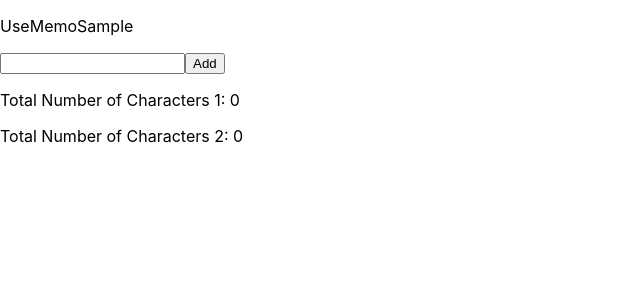
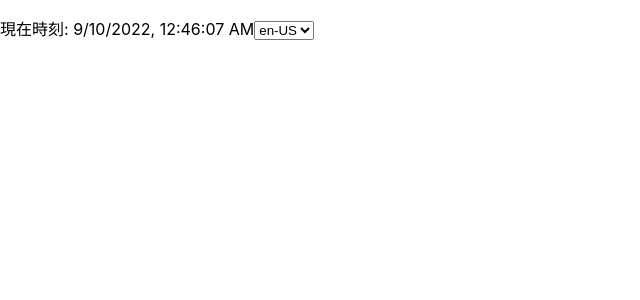
Before and after one commit to hibriiiiidge/practice__react-app, a React (Create React App) app in the folder react-app/: page / in a window 1280 px wide. Shown: the top 300 px of the page, without its empty margins (0-640 px from the left). Built offline with nearby package versions, Linux system fonts and the light colour scheme.

Commit message:
Add UseEffectSample

```diff
--- /dev/null
+++ b/react-app/src/components/UseEffectSample.tsx
@@ -0,0 +1,65 @@
+import React, { useState, useEffect } from "react"
+
+const UPDATE_CYCLE = 1000
+
+const KEY_LOCALE = 'KEY_LOCALE'
+
+enum Locale {
+  US = 'en-US',
+  JP = 'js-JP'
+}
+
+const getLocalFromString = (text: string) => {
+  switch (text) {
+    case Locale.US:
+      return Locale.US
+    case Locale.JP:
+      return Locale.JP
+    default:
+      return Locale.US
+  }
+}
+
+const Clock = () => {
+  const [timestamp, setTimestamp] = useState(new Date())
+  const [locale, setLocale] = useState(Locale.US)
+
+  useEffect(() => {
+    const timer = setInterval(() => {
+      setTimestamp(new Date())
+    }, UPDATE_CYCLE)
+
+    return () =>{
+      clearInterval(timer)
+    }
+  }, [])
+
+  useEffect(() => {
+    const savedLocale = localStorage.getItem(KEY_LOCALE)
+    if(savedLocale !== null) {
+      setLocale(getLocalFromString(savedLocale))
+    }
+  }, [])
+
+  useEffect(() => {
+    localStorage.setItem(KEY_LOCALE, locale)
+  }, [locale])
+
+  return (
+    <div>
+      <p>
+        <span id="current-time-label">現在時刻</span>
+        <span>: { timestamp.toLocaleString(locale) }</span>
+        <select
+          value={locale}
+          onChange={(e) => setLocale(getLocalFromString(e.target.value))}>
+          <option value="en-US">en-US</option>
+          <option value="ja-JP">ja-JP</option>
+        </select>
+      </p>
+    </div>
+  )
+}
+
+
+export default Clock
--- a/react-app/src/index.tsx
+++ b/react-app/src/index.tsx
@@ -11,7 +11,8 @@ import './index.css';
 // import MemoSample1 from './components/MemoSample1'
 // import MemoSample2 from './components/MemoSample2'
 // import UseCallbackSample from './components/UseCallbackSample'
-import UseMemoSample from './components/UseMemoSample'
+// import UseMemoSample from './components/UseMemoSample'
+import UseEffectSample from './components/UseEffectSample'
 import reportWebVitals from './reportWebVitals';
 
 const root = ReactDOM.createRoot(
@@ -24,7 +25,8 @@ root.render(
     {/* <MemoSample1 /> */}
     {/* <MemoSample2 /> */}
     {/* <UseCallbackSample /> */}
-    <UseMemoSample />
+    {/* <UseMemoSample /> */}
+    <UseEffectSample />
   </React.StrictMode>
 );
 
```
Also changed, not shown: 1 other file (tests, documents, lock files or other folders).
